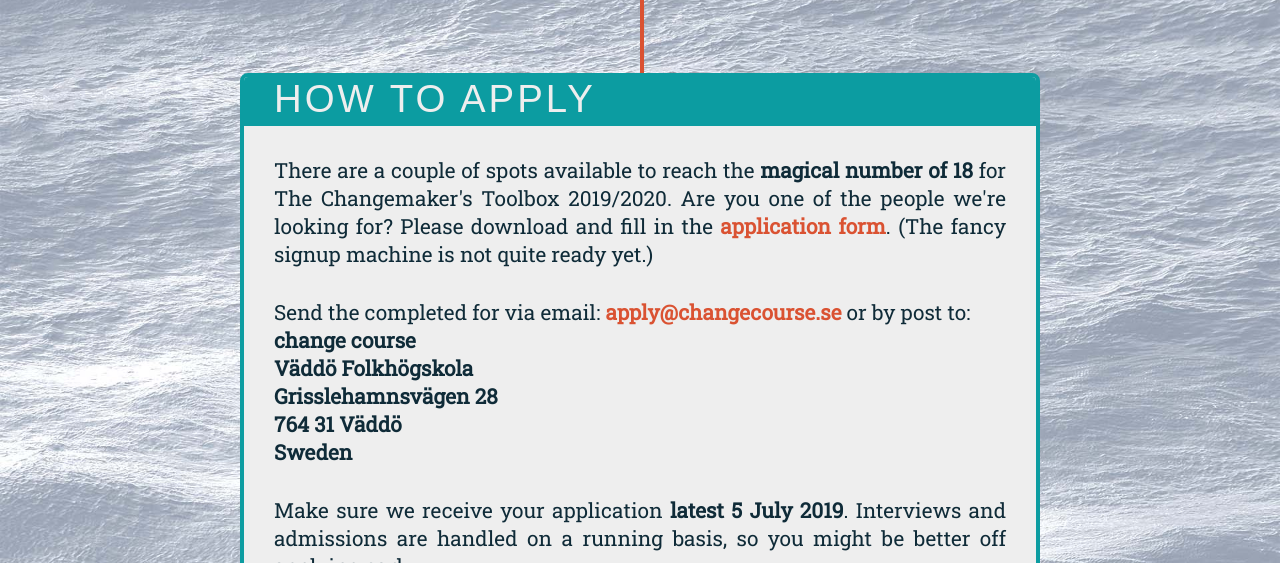
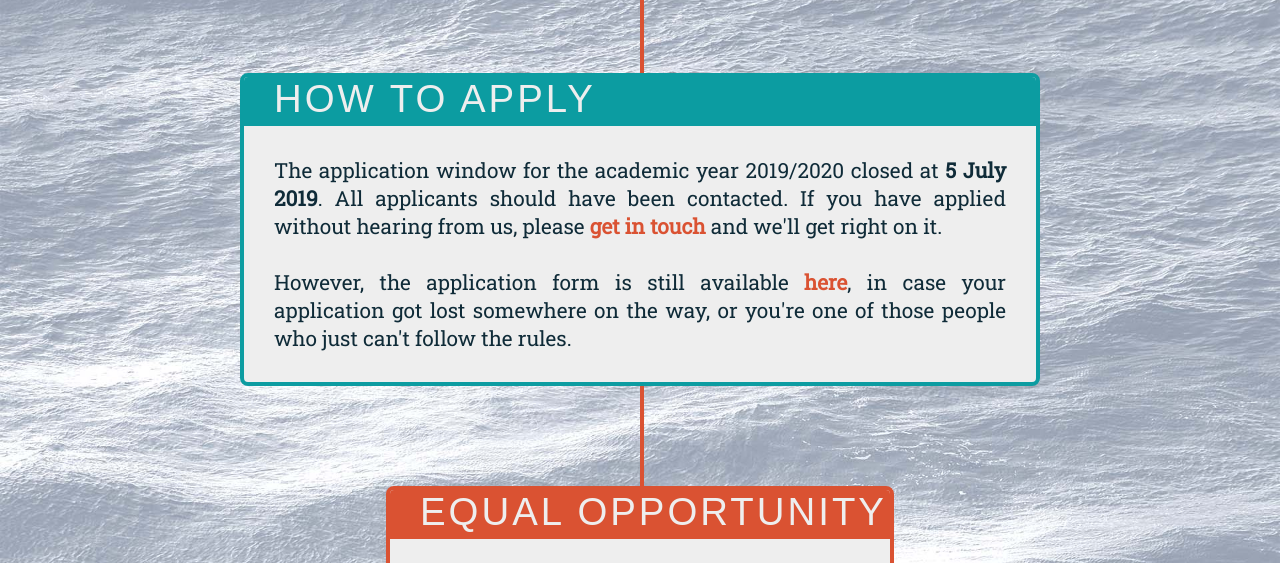
Before and after one commit to bnaucler/changecourse, a plain HTML site: page index.html in a window 1280 px wide. Shown: the part 7730-8293 px from the top of the page. Drawn offline with Linux system fonts and the light colour scheme; files whose address does not match are found by name; a web font is replaced by a local one.

Commit message:
Closing application window #2

```diff
--- a/default.css
+++ b/default.css
@@ -335,9 +335,8 @@
 }
 
 .mattias {
-	background-color: #ccc;
-	/* background: url("img/ppl/mattias.png") no-repeat; */
-	/* background-size: cover; */
+	background: url("img/ppl/mattias.jpg") no-repeat;
+	background-size: cover;
 }
 
 .imgoverlay {
--- a/index.html
+++ b/index.html
@@ -333,8 +333,7 @@
             means that we're looking for indivuduals who are at least 18 years
             of age, and who have completed an education at the elementary
             school level. However, we aim to keep the content level closer to
-            what an university would deliver.
-
+            what a university would deliver.
             <br><br>
             You do not need to have a solid idea of what it is you would like to focus your
             energy on during the education period, this is something we can explore
@@ -349,21 +348,10 @@
 
     <div id="apply" class="block tealwhite">
         <h3 class="tb">HOW TO APPLY</h3>
-        <p class="nobottom">
-		There are a couple of spots available to reach the <b>magical number of 18</b> for The Changemaker's Toolbox 2019/2020. Are you one of the people we're looking for? Please download and fill in the <a href="cc_application_2019.pdf">application form</a>. (The fancy signup machine is not quite ready yet.)</p>
+        <p>
+		The application window for the academic year 2019/2020 closed at <b>5 July 2019</b>. All applicants should have been contacted. If you have applied without hearing from us, please <a href="mailto:info@changecourse.se">get in touch</a> and we'll get right on it.<br><br>
 
-        <p class="nobottom">
-		Send the completed for via email: <a href="mailto:apply@changecourse.se">apply@changecourse.se</a> or by post to:<br>
-		<b>change course<br>
-		Väddö Folkhögskola<br>
-		Grisslehamnsvägen 28<br>
-		764 31 Väddö<br>
-		Sweden</b></p>
-
-		<p>
-	Make sure we receive your application <b>latest 5 July 2019</b>. Interviews and admissions are handled on a running basis, so you might be better off applying early.<br><br>
-
-		The application window for Making Impact opens early 2020.
+		However, the application form is still available <a href="cc_application_2019.pdf">here</a>, in case your application got lost somewhere on the way, or you're one of those people who just can't follow the rules.
         </p>
     </div>
 
```
Also changed, not shown: img/ppl/mattias.jpg (added).
